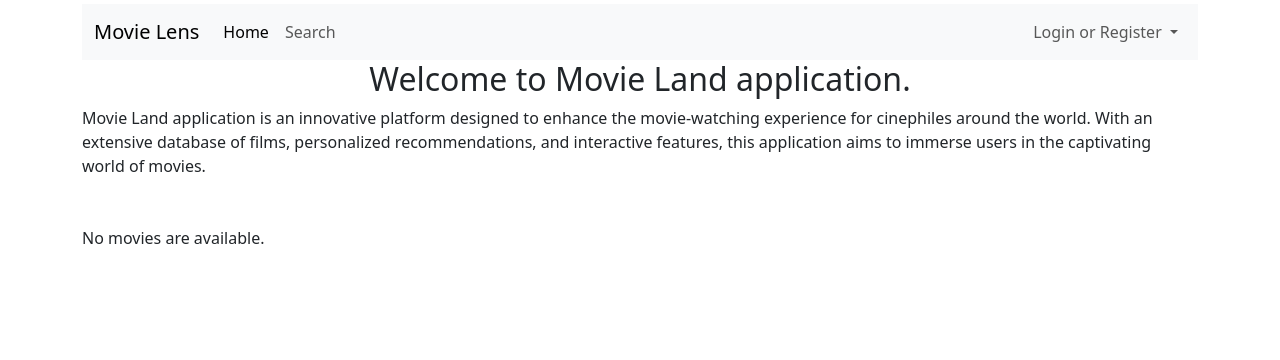
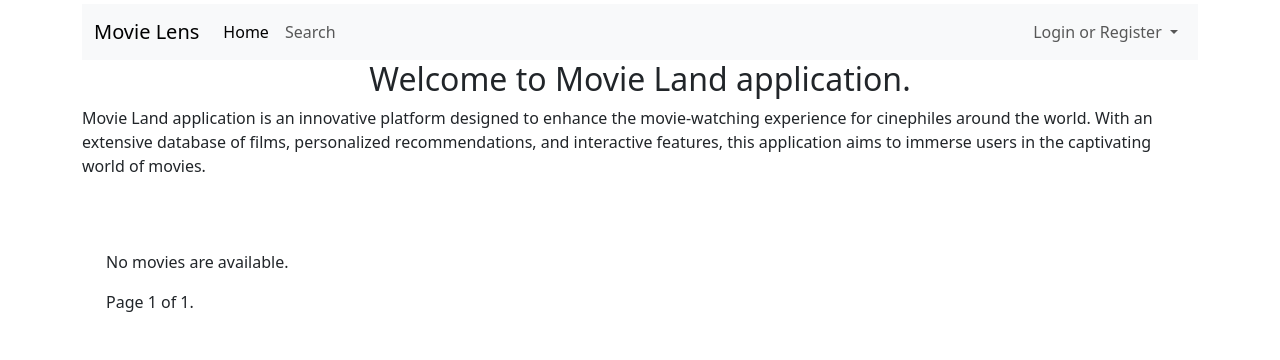
Before and after one commit to Joramba/movie_lens, a Django app: page / in a window 1280 px wide. Shown: the top 360 px of the page. Run offline with Django 4.2, Linux system fonts and the light colour scheme; some libraries are stand-ins or nearby versions.

Commit message:
feat: parse all movies data and add pagination for anonymous user

```diff
--- a/movielens/userview/templates/userview/index.html
+++ b/movielens/userview/templates/userview/index.html
@@ -179,9 +179,11 @@
         interactive features, this application aims to immerse users in the
         captivating world of movies.
       </p>
+      <div class="p-4">
         <div class="row row-cols-2 row-cols-md-2 g-5 gap-5">
-        {% if movies %} {% for movie in movies %}
+          {% if movies %} {% for movie in page_obj %}
           <div class="card" style="width: 18rem">
+            {% load static %}
             <img
               style="height: 70%; object-fit: cover"
               src="{% static "movielens/picked_movies/"|add:movie.image %}"
@@ -199,12 +201,36 @@
                 {{ movie.description|slice:":70" }} ...
               </div>
               <a href="/movie/{{movie.id}}" class="btn btn-primary text-center"
-              >Details</a>
+                >Details</a
+              >
             </div>
           </div>
+
           {% endfor %} {% else %}
           <p>No movies are available.</p>
           {% endif %}
+        </div>
+        <div>
+          <span>
+            {% if page_obj.has_previous %}
+            <a
+              style="text-decoration: none"
+              href="?page={{ page_obj.previous_page_number }}"
+              >←</a
+            >
+            {% endif %}
+            <span>
+              Page {{ page_obj.number }} of {{ page_obj.paginator.num_pages }}.
+            </span>
+            {% if page_obj.has_next %}
+            <a
+              style="text-decoration: none"
+              href="?page={{ page_obj.next_page_number }}"
+              >→</a
+            >
+            {% endif %}
+          </span>
+        </div>
       </div>
     </div>
     {% endif %}
--- a/movielens/userview/templates/userview/login.html
+++ b/movielens/userview/templates/userview/login.html
@@ -21,7 +21,7 @@
             <a class="nav-link active" aria-current="page" href="/">Home</a>
           </li>
           <li class="nav-item">
-            <a class="nav-link" href="movie/search/">Search</a>
+            <a class="nav-link" href="/movie/search/">Search</a>
           </li>
         </ul>
         <form class="d-flex">
--- a/movielens/userview/views.py
+++ b/movielens/userview/views.py
@@ -27,7 +27,7 @@ def index(request: HttpRequest):
     object_list = Movie.objects.all()
     page_num = request.GET.get('page', 1)
 
-    paginator = Paginator(object_list, 10)  # 1 employees per page
+    paginator = Paginator(object_list, 12)  # 12 employees per page
 
     try:
         page_obj = paginator.page(page_num)
```
Also changed, not shown: movielens/manage.py (+46 -0 lines). Lines whose indentation alone changed are shown as unchanged.
